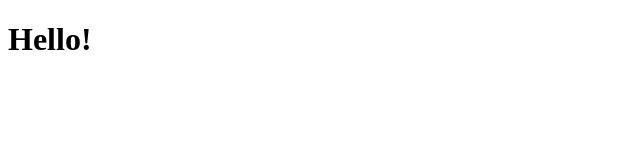
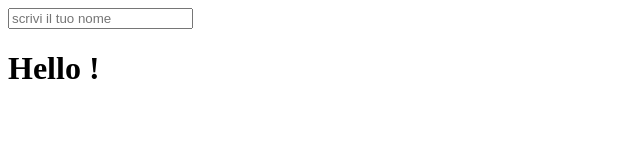
Before and after one commit to lorenaspiller/vue-hello, a plain HTML site: page index.html in a window 1280 px wide. Shown: the whole page, without its empty margins (0-640 px from the left). Drawn offline with nearby package versions, Linux system fonts and the light colour scheme.

Commit message:
Hello yourself!

```diff
--- a/index.html
+++ b/index.html
@@ -13,7 +13,8 @@
 
 
     <div id="root">
-      <h1>{{ message }}</h1>
+      <input v-model="message" placeholder="scrivi il tuo nome">
+      <h1>Hello {{ message }}!</h1>
     </div>
 
     <!-- javascript link -->
--- a/js/script.js
+++ b/js/script.js
@@ -9,6 +9,6 @@ Aggiungere alla pagina un’immagine, presa anch’essa da un data.
 var app = new Vue({
   el: '#root',
   data: {
-    message: 'Hello!'
+    message: ''
   }
 })
```
